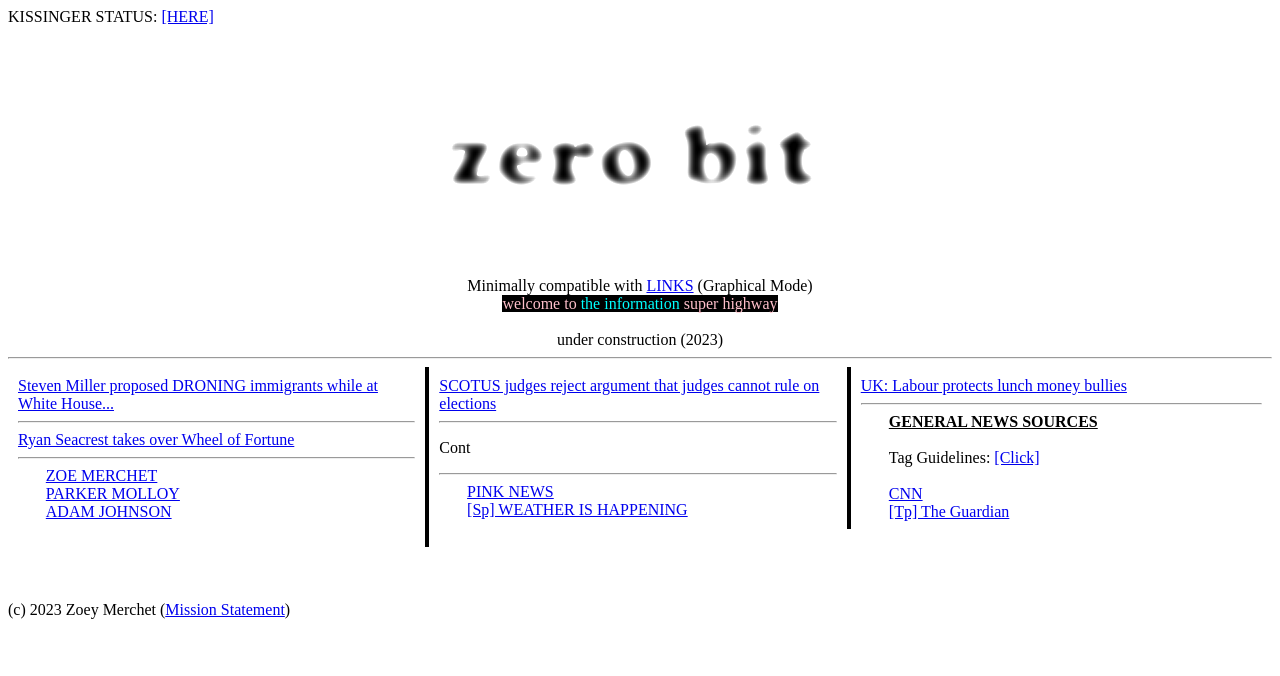
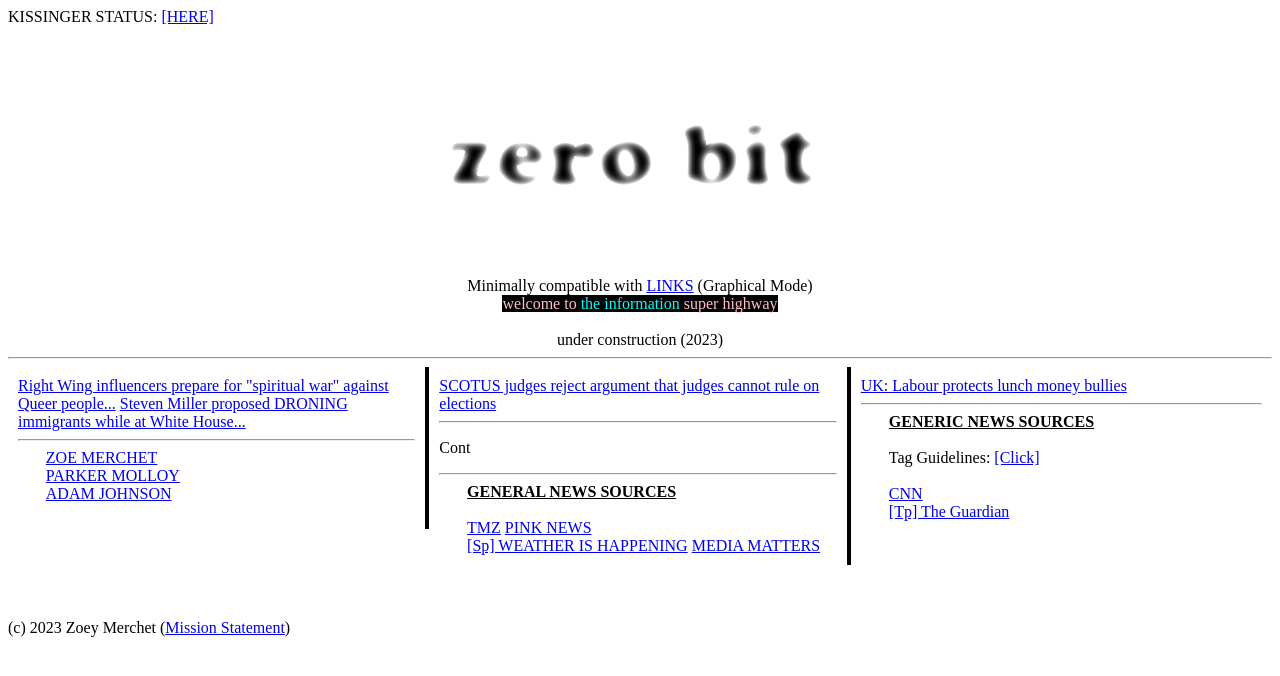
Before and after one commit to zoeltrain/zoeltrain.github.io, a plain HTML site: page index.html in a window 1280 px wide. Drawn offline with Linux system fonts and the light colour scheme.

Commit message:
Update index.html

```diff
--- a/index.html
+++ b/index.html
@@ -56,9 +56,9 @@ KISSINGER STATUS: <a href="kissinger.html">[HERE]</a>
     <div class="column" >
        <!-- FIRST COLUMN -->
 
+      <A HREF="https://www.mediamatters.org/fox-news/right-wing-media-figures-prepare-spiritual-war-2024-claiming-their-opponents-are-demonic">Right Wing influencers prepare for "spiritual war" against Queer people...</A>
+      <a href="https://www.theguardian.com/books/2023/jun/27/trump-stephen-miller-migrants-boats-drone-attacks-book">Steven Miller proposed DRONING immigrants while at White House...</a><hr>
 
-      <a href="https://www.theguardian.com/books/2023/jun/27/trump-stephen-miller-migrants-boats-drone-attacks-book">Steven Miller proposed DRONING immigrants while at White House...</a><hr>
-      <a href="https://twitter.com/RyanSeacrest/status/1673734940465283077">Ryan Seacrest takes over Wheel of Fortune</a><hr>
 
       <div class="floatright">
         <a href="http://aerith.substack.com">ZOE MERCHET</a><br>
@@ -73,15 +73,18 @@ KISSINGER STATUS: <a href="kissinger.html">[HERE]</a>
       <a href="https://www.motherjones.com/politics/2023/06/moore-v-harper-supreme-court-rejects-independent-state-legislatures-theory/">SCOTUS judges reject argument that judges cannot rule on elections</a><br>
         <hr>
       <p>Cont</p><hr><div class="floatright">
+        <b><u>GENERAL NEWS SOURCES</u></b><br><br>
+   <a href="https://www.tmz.com/">TMZ</a>
     <a href="https://www.thepinknews.com">PINK NEWS</a><br>
     <a href="https://weatherishappening.com/">[Sp] WEATHER IS HAPPENING</a>
+    <a href="https://www.mediamatters.org">MEDIA MATTERS</a>
     </div></div>
     <!-- THIRD COLUMN -->
     <div class="column3" >
       <a href="https://labourlist.org/2023/06/is-labour-right-or-wrong-to-reject-universal-primary-school-free-meals/">UK: Labour protects lunch money bullies</a>
       <hr>
       <div class="floatright">
-      <b><u>GENERAL NEWS SOURCES</u></b><br><br>
+      <b><u>GENERIC NEWS SOURCES</u></b><br><br>
       Tag Guidelines: <a href="tag_guidelines.html">[Click]</a><br><br>
     <a href="http://www.cnn.com">CNN</a><br>
     <a href="https://www.theguardian.com/us">[Tp] The Guardian</a><br>
```
